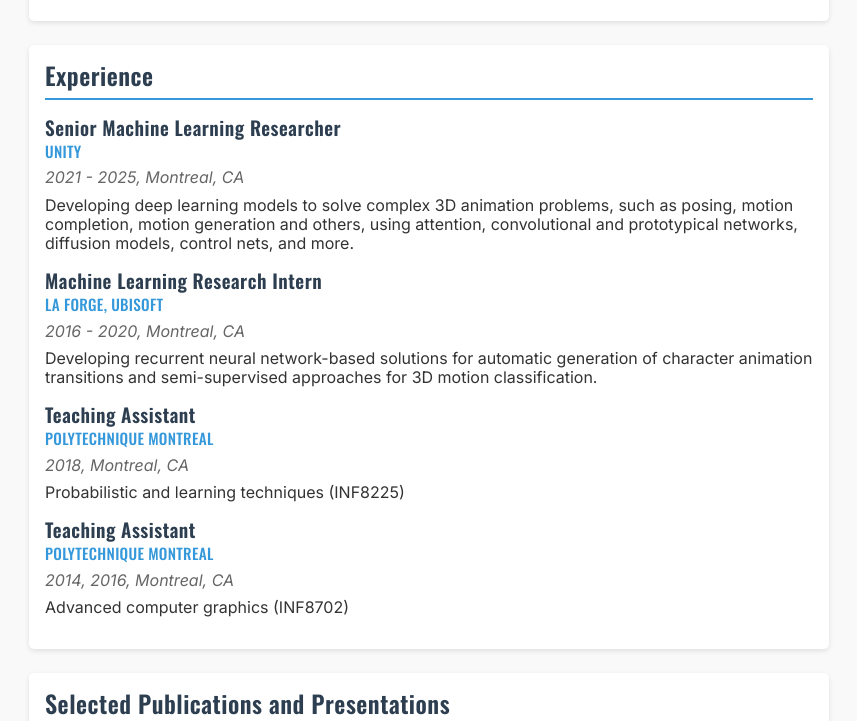
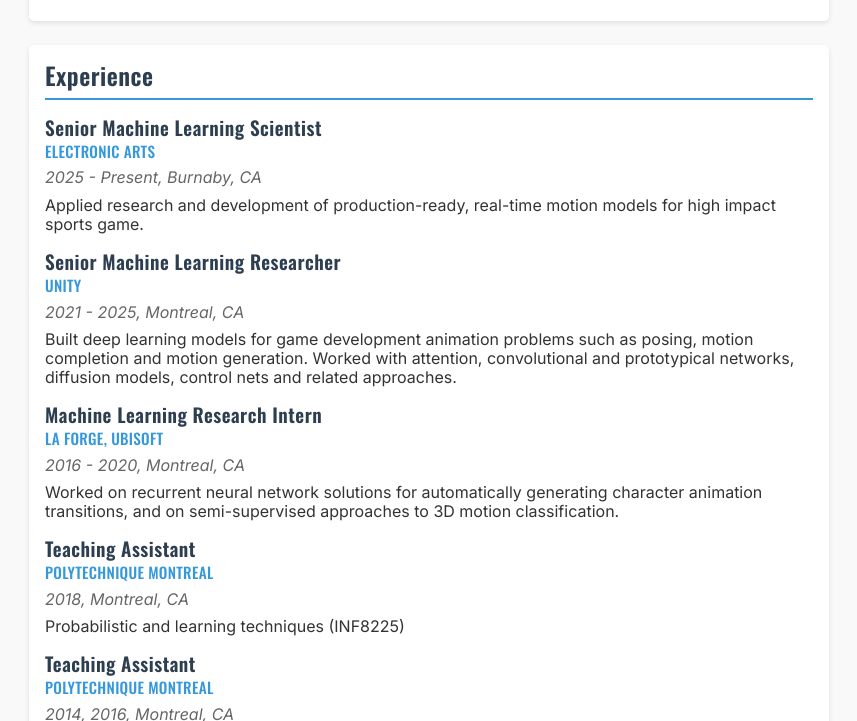
Before and after one commit to XefPatterson/xefpatterson.github.io, a plain HTML site: page index.html in a window 1280 px wide. Shown: the part 651-1372 px from the top of the page, without its empty margins (211-1068 px from the left). Drawn offline with nearby package versions, Linux system fonts and the light colour scheme.

Commit message:
updated experience

```diff
--- a/index.html
+++ b/index.html
@@ -67,17 +67,24 @@
         <section id="experience">
             <h2>Experience</h2>
 				<div class="experience-item">
+					<h3>Senior Machine Learning Scientist</h3>
+					<div class="company-location">Electronic Arts</div>
+					<div class="date">2025 - Present, Burnaby, CA</div>
+					<p>Applied research and development of production-ready, real-time motion models for high impact sports game.</p>
+				</div>
+
+				<div class="experience-item">
 					<h3>Senior Machine Learning Researcher</h3>
 					<div class="company-location">Unity</div>
 					<div class="date">2021 - 2025, Montreal, CA</div>
-                <p>Developing deep learning models to solve complex 3D animation problems, such as posing, motion completion, motion generation and others, using attention, convolutional and prototypical networks, diffusion models, control nets, and more.</p>
+					<p>Built deep learning models for game development animation problems such as posing, motion completion and motion generation. Worked with attention, convolutional and prototypical networks, diffusion models, control nets and related approaches.</p>
 				</div>
 
 				<div class="experience-item">
 					<h3>Machine Learning Research Intern</h3>
 					<div class="company-location">La Forge, Ubisoft</div>
 					<div class="date">2016 - 2020, Montreal, CA</div>
-                <p>Developing recurrent neural network-based solutions for automatic generation of character animation transitions and semi-supervised approaches for 3D motion classification.</p>
+					<p>Worked on recurrent neural network solutions for automatically generating character animation transitions, and on semi-supervised approaches to 3D motion classification.</p>
 				</div>
 
 				<div class="experience-item">
@@ -90,7 +97,7 @@
 				<div class="experience-item">
 					<h3>Teaching Assistant</h3>
 					<div class="company-location">Polytechnique Montreal</div>
-                <div class="date">2014, 2016, Montreal, CA </div>
+					<div class="date">2014, 2016, Montreal, CA</div>
 					<p>Advanced computer graphics (INF8702)</p>
 				</div>
         </section>
```
Lines whose indentation alone changed are shown as unchanged.
